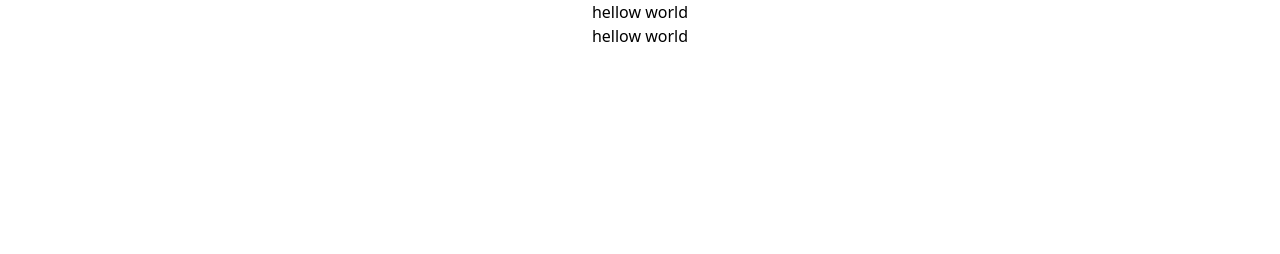
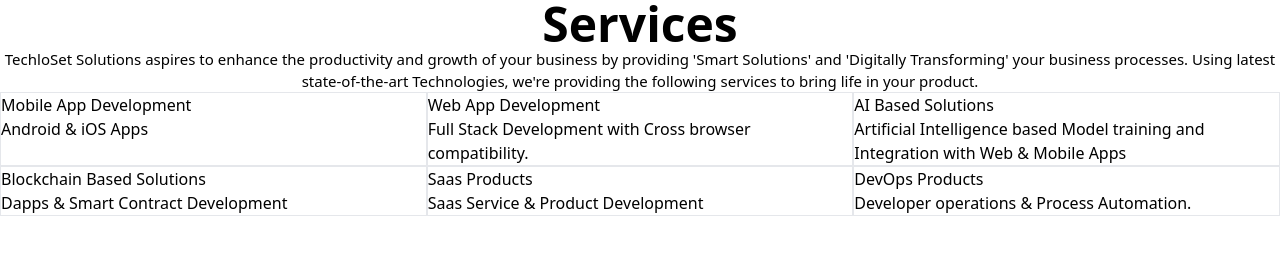
Before and after one commit to amnakhalid625/practice_projects, a plain HTML site: page tailwind/index.html in a window 1280 px wide. Drawn offline with nearby package versions, Linux system fonts and the light colour scheme.

Commit message:
tailwind_practice

```diff
--- a/tailwind/index.html
+++ b/tailwind/index.html
@@ -8,13 +8,43 @@
 
 </head>
 <body>
-   <div class="container lg:text-center md:text-right sm:text-left">hellow world</div>
-<h1 class="text-center">hellow world</h1>
-<!-- tailwind is a utitity first class you can build application without leaving html page
-which means not must to create the style file we create all thing in the html -->
+  <div class="mx-w-[1170px] mx-auto">
+  <h1 class="text-center font-bold text-xl lg:text-5xl md:text-3xl capitalize "> services</h1>
+  <p class="text-center lg:text-[15px] md:text-[14px] sm:text-[13px] lg:leading-[22px] sm:leading-[18px]">TechloSet Solutions aspires to enhance the productivity and growth of your business by providing 'Smart Solutions' and
+    'Digitally Transforming' your business processes. Using latest state-of-the-art Technologies, we're providing the following
+    services to bring life in your product.</p>
 
-<!-- in bootstrap total has working the 6 screens but in the tailwind has a 5 class we can create our own curstom class -->
- <!-- first is the 2xl  and xl and lg and md and sm and if create the file i have create own class the xs class -->
+  <div class="grid grid-cols-3">
+    <div class="border">
+      <h1 class="">Mobile App Development</h1>
+      <p class="">Android &amp; iOS Apps</p>
+    </div>
+    <div class="border">
+      <h1 class="">Web App Development</h1>
+      <p class="">Full Stack Development with Cross browser compatibility.</p>
 
+    </div>
+    <div class="border">
+      <h1 class="">AI Based Solutions</h1>
+      <p class="">Artificial Intelligence based Model training and Integration with Web &amp; Mobile Apps</p>
+    </div>
+    <div class="border">
+      <h1 class="">Blockchain Based Solutions</h1>
+      <p class="">Dapps &amp; Smart Contract Development</p>
+    </div>
+    <div class="border">
+      <h1 class="">Saas Products</h1>
+      <p class="">Saas Service &amp; Product Development</p>
+    </div>
+    <div class="border">
+      <h1 class="">DevOps Products</h1>
+      <p class="">Developer operations &amp; Process Automation.</p>
+    </div>
+
+
+
+
+  </div>
+</div>
 </body>
 </html>
```
